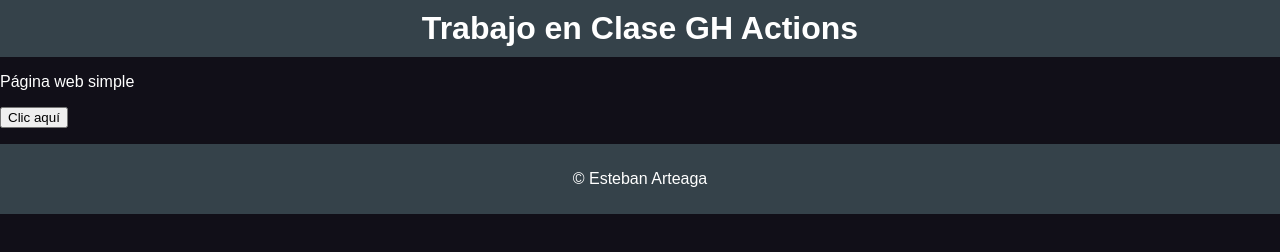
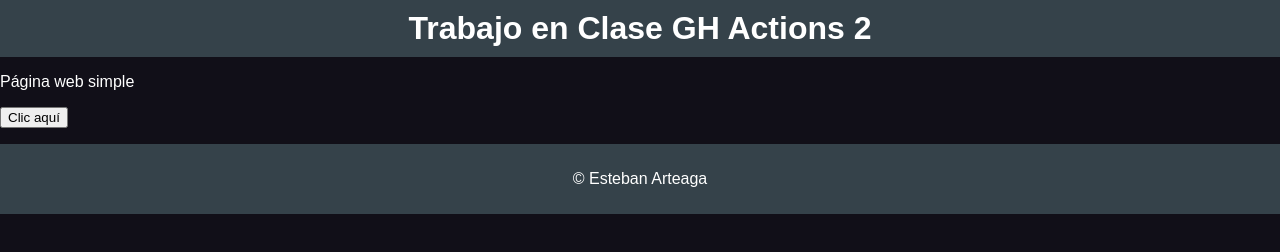
Before and after one commit to EDARTEAGAPUCE/EvaluacionADSI, a plain HTML site: page index.html in a window 1280 px wide. Drawn offline with Linux system fonts and the light colour scheme.

Commit message:
cambio 2

```diff
--- a/index.html
+++ b/index.html
@@ -8,7 +8,7 @@
 </head>
 <body>
     <header>
-        <h1>Trabajo en Clase GH Actions</h1>
+        <h1>Trabajo en Clase GH Actions 2</h1>
     </header>
     <main>
         <p>Página web simple</p>
```
